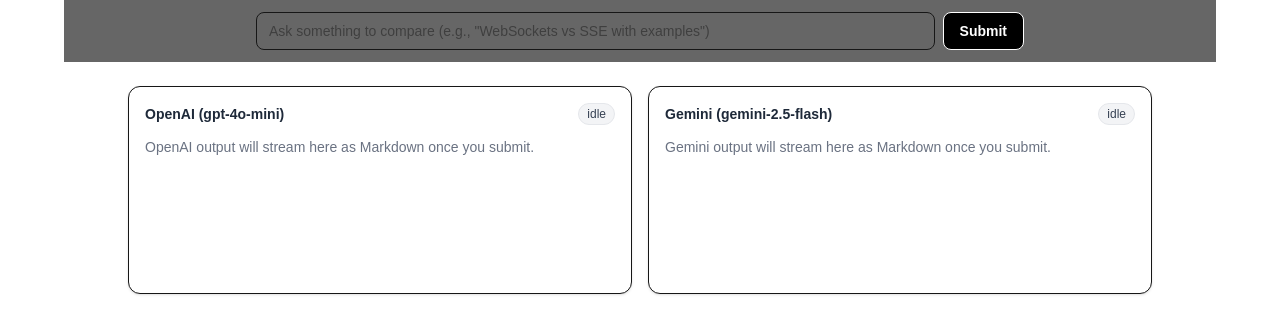
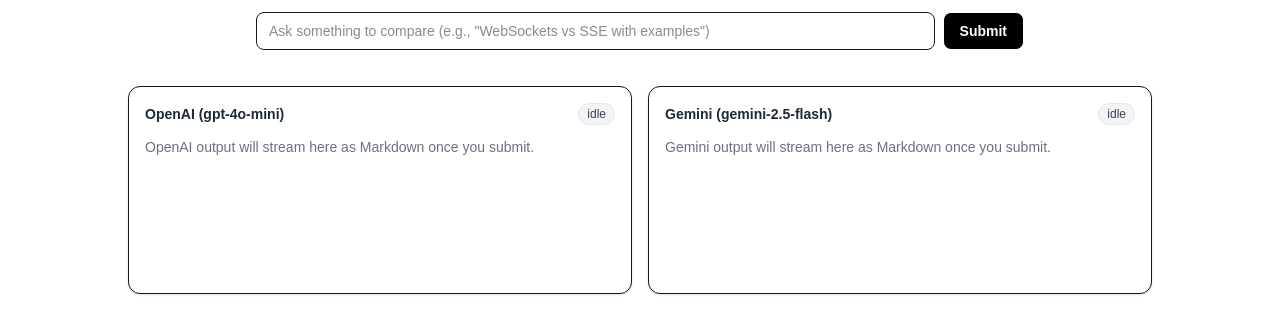
Before and after one commit to bhat0155/AIdifferentiator, a Next.js app in the folder frontend/: page / in a window 1280 px wide. Shown: the top 334 px of the page. Built offline with nearby package versions, Linux system fonts and the light colour scheme; no server answers.

Commit message:
updated inputbox background color

```diff
--- a/frontend/src/app/page.tsx
+++ b/frontend/src/app/page.tsx
@@ -155,7 +155,7 @@
   return (
     <main className="mx-auto min-h-screen max-w-6xl px-4 pb-20">
       {/* ───────────────────────── Sticky Prompt/Search Bar ───────────────────────── */}
-      <div className="sticky top-0 z-10 -mx-4 px-4 py-3 backdrop-blur supports-[backdrop-filter]:bg-black/60">
+      <div className="sticky top-0 z-10 -mx-4 px-4 py-3 backdrop-blur supports-[backdrop-filter]">
         <form onSubmit={handleSubmit} className="mx-auto flex max-w-3xl gap-2">
           {/* Accessible label (screen-reader visible) */}
           <label htmlFor="prompt" className="sr-only">
```
